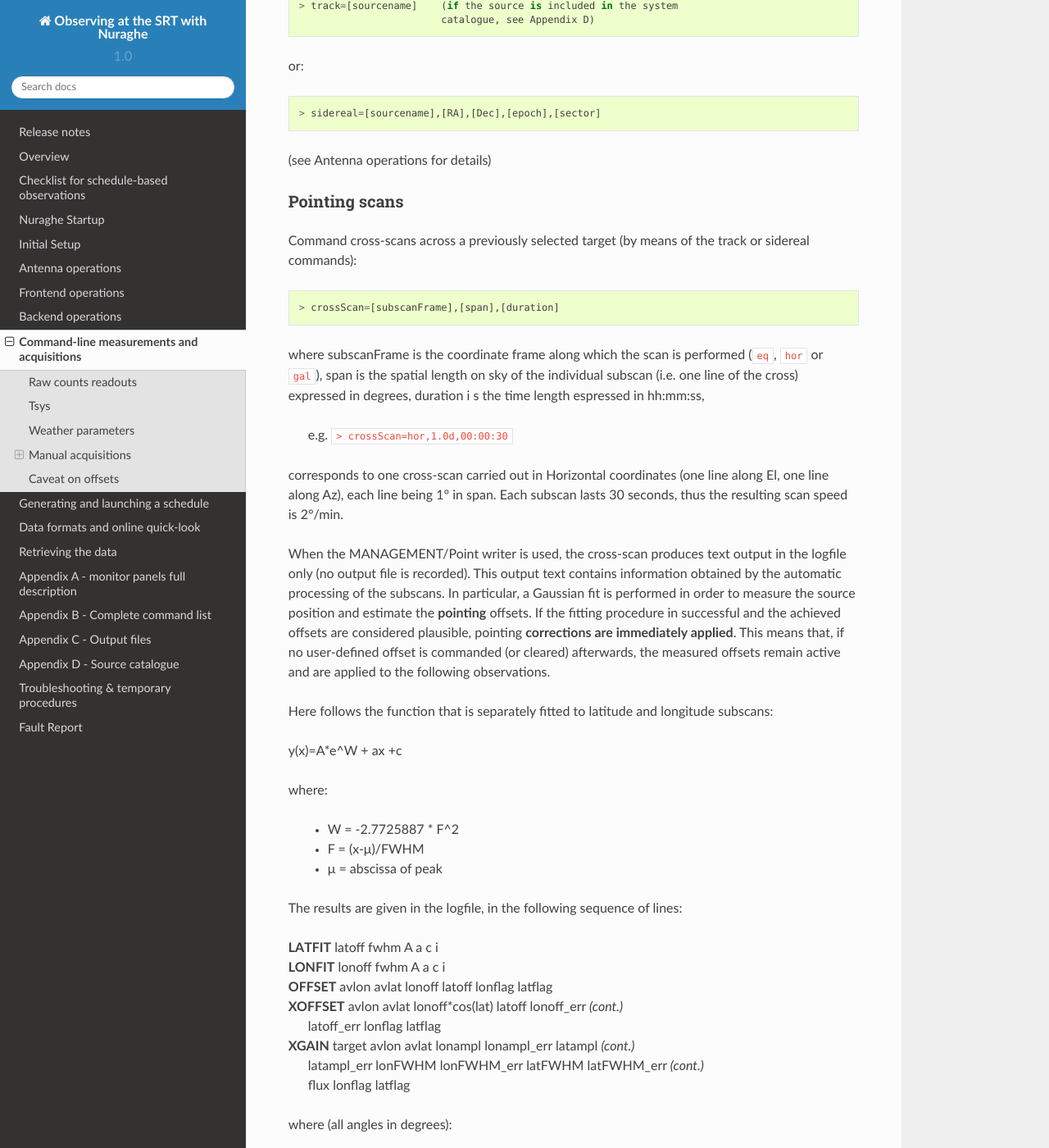
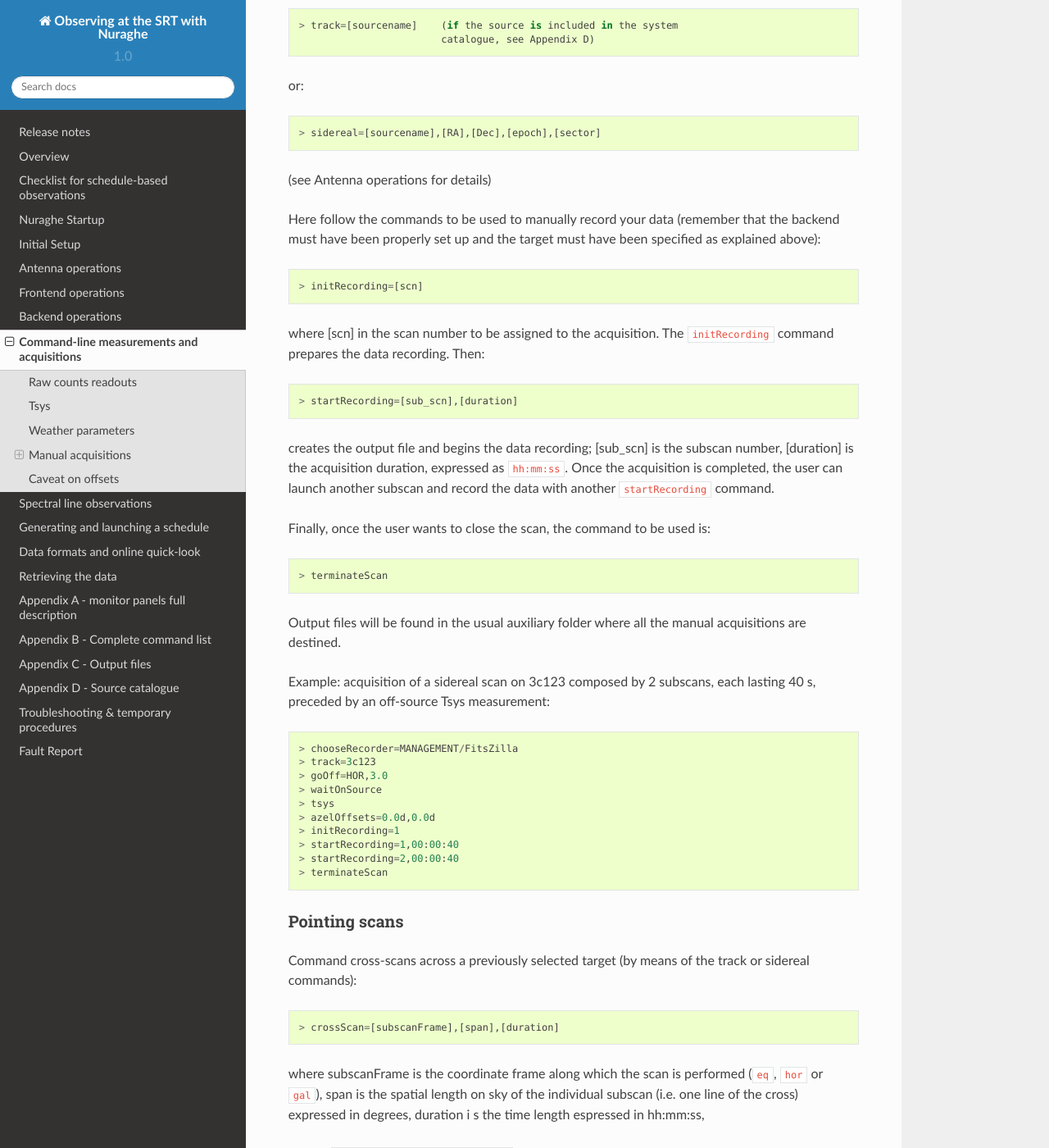
Before and after one commit to discos/doc, a Sphinx documentation site: the page built from user/srt/source/Command-line.rst, in a window 1280 px wide and 1400 px high, scrolled down 3549 px. Shown: the whole window at 82% size. Built offline with Sphinx 7.4.7 and the Read the Docs theme 2.0.0, drawn with Linux system fonts in a browser that asks for light colours; some of the changed text lies outside the part shown.

Commit message:
Addition of Spectroscopy section
More commands and examples in the Command-line page (manual
acquisitions).
Update in the XARCOS setup codes.

```diff
--- a/user/srt/source/Command-line.rst
+++ b/user/srt/source/Command-line.rst
@@ -131,6 +131,8 @@ where string can be:
 
 	* **MANAGEMENT/Point** (default) text output in the logfile, used for
 	  pointing calibration
+	* **MANAGEMENT/CalibrationTool** text output in .dat file, used for
+	  pointing calibration
 	* **MANAGEMENT/FitsZilla** if FITS output is desired
 	* (MANAGEMENT/MBFitsWriter) if MBFITS is preferred – not yet available
 
@@ -141,7 +143,6 @@ where string can be:
    procedure. This temporary situation, which requires the involvement of a
    system administrator in order to retrieve the data, will be corrected in
    the next release of Nuraghe.
-
 
 Once the recorder is set, acquisitions on a target can be performed as follows.
 First, set the target::
@@ -155,6 +156,43 @@ or::
 
 (see Antenna operations for details)
 
+Here follow the commands to be used to manually record your data (remember
+that the backend must have been properly set up and the target must have
+been specified as explained above)::
+
+    > initRecording=[scn]
+
+where [scn] in the scan number to be assigned to the acquisition.
+The ``initRecording`` command prepares the data recording. Then::
+
+    > startRecording=[sub_scn],[duration]
+
+creates the output file and begins the data recording; [sub_scn] is the subscan
+number, [duration] is the acquisition duration, expressed as ``hh:mm:ss``.
+Once the acquisition is completed, the user can launch another subscan and
+record the data with another ``startRecording`` command.
+
+Finally, once the user wants to close the scan, the command to be used
+is::
+
+    > terminateScan
+
+Output files will be found in the usual auxiliary folder where all the manual
+acquisitions are destined.
+
+Example: acquisition of a sidereal scan on 3c123 composed by 2 subscans, each
+lasting 40 s, preceded by an off-source Tsys measurement::
+
+    > chooseRecorder=MANAGEMENT/FitsZilla
+    > track=3c123
+    > goOff=HOR,3.0
+    > waitOnSource
+    > tsys
+    > azelOffsets=0.0d,0.0d
+    > initRecording=1
+    > startRecording=1,00:00:40
+    > startRecording=2,00:00:40
+    > terminateScan
 
 
 
@@ -171,7 +209,7 @@ where subscanFrame is the coordinate frame along which the scan is performed
 individual subscan (i.e. one line of the cross) expressed in degrees, duration i
 s the time length espressed in hh:mm:ss,
 
-	e.g. ``> crossScan=hor,1.0d,00:00:30``
+	e.g. ``> crossScan=HOR,1.0d,00:00:30``
 
 corresponds to one cross-scan carried out in Horizontal coordinates (one line
 along El, one line along Az), each line being 1\° in span. Each subscan lasts
@@ -258,6 +296,9 @@ time length expressed in ``hh:mm:ss``
 
 	e.g. ``> focusScan=60,00:01:00``
 
+The ``focusScan`` command can be used inside schedules as well. See the
+separate guide to schedules for details.
+
 
 Skydips
 -------
@@ -292,8 +333,6 @@ schedules for details.
    proportional to the scanning speed.
 
 
-
-
 Caveat on offsets
 ==================
 
--- a/user/srt/source/index.rst
+++ b/user/srt/source/index.rst
@@ -20,6 +20,7 @@ Contents:
    Frontend.rst
    Backend.rst
    Command-line.rst
+   Spectroscopy.rst
    Schedules.rst
    Quicklook.rst
    DataRetrieval.rst
```
Also changed, not shown: user/srt/source/Backend.rst (+4 -4 lines), user/srt/source/Spectroscopy.rst (added, +119 -0 lines).
